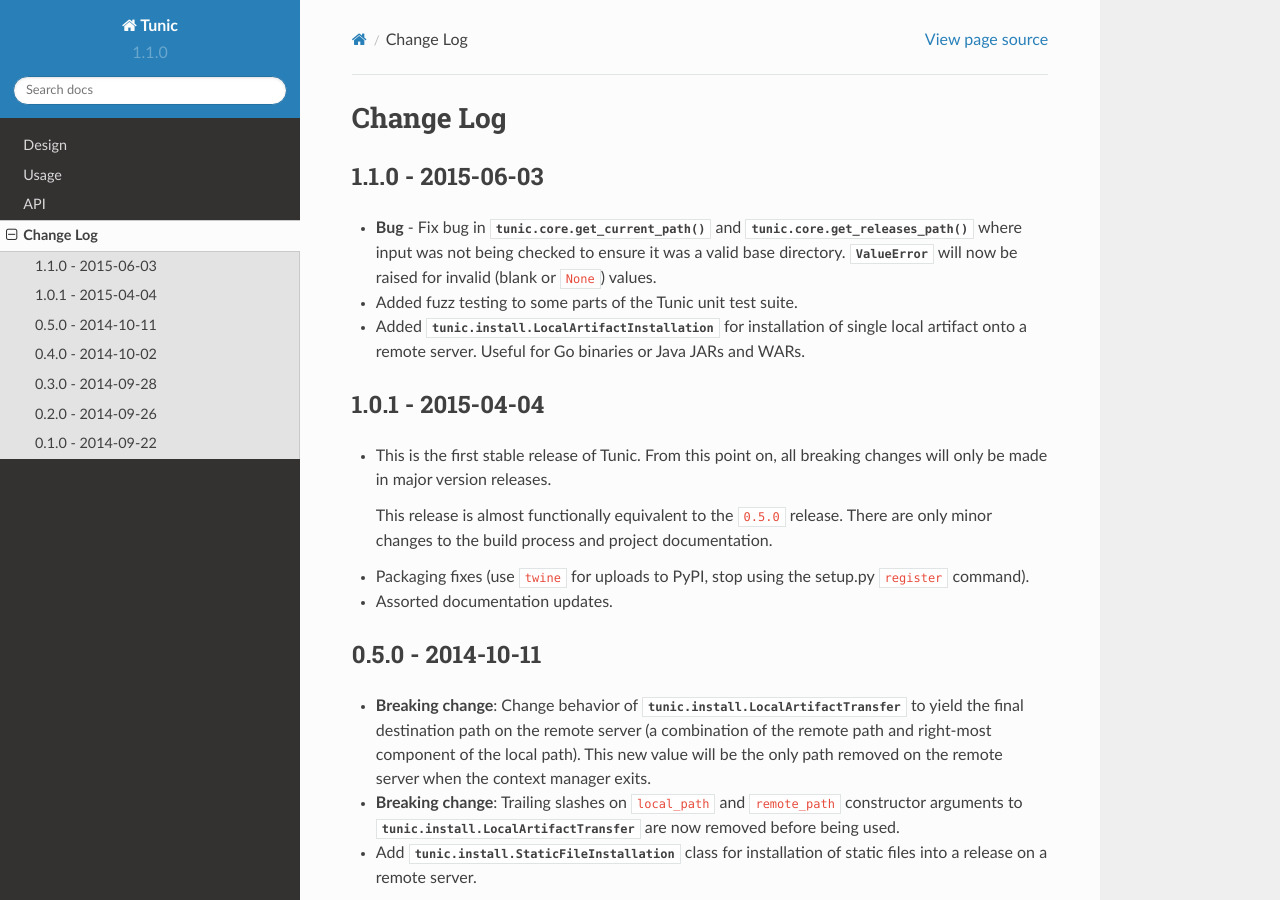
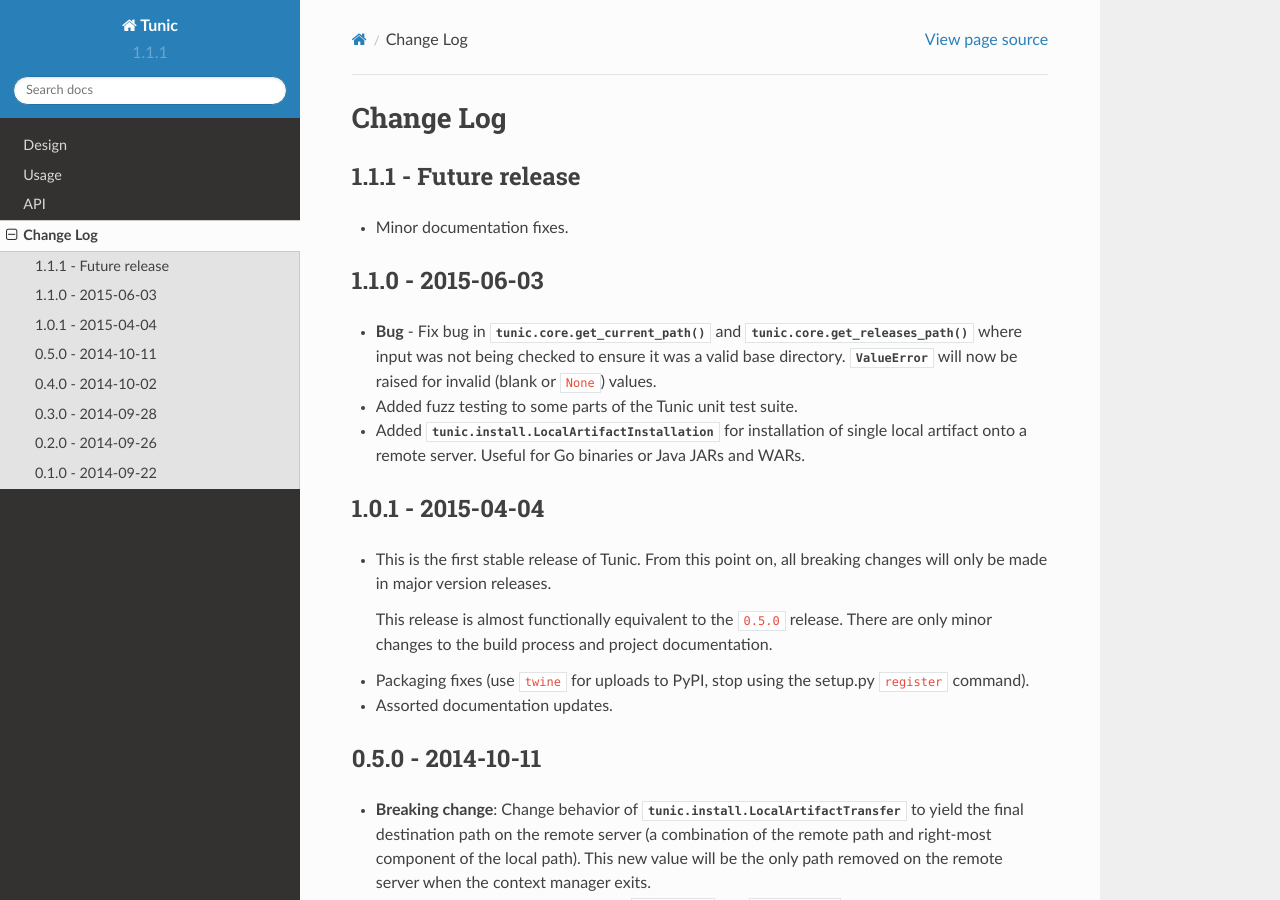
Before and after one commit to 56quarters/tunic, a Sphinx documentation site: the page built from doc/source/changes.rst, in a window 1280 px wide and 900 px high. Built offline with Sphinx 7.4.7 and the Read the Docs theme 2.0.0, drawn with Linux system fonts in a browser that asks for light colours.

Commit message:
Increment version for next release

```diff
--- a/doc/source/changes.rst
+++ b/doc/source/changes.rst
@@ -1,5 +1,9 @@
 Change Log
 ==========
+
+1.1.1 - Future release
+----------------------
+* Minor documentation fixes.
 
 1.1.0 - 2015-06-03
 ------------------
--- a/tunic/__init__.py
+++ b/tunic/__init__.py
@@ -14,4 +14,4 @@
 Deployment related Fabric utilities.
 """
 
-__version__ = '1.1.0'
+__version__ = '1.1.1'
```
